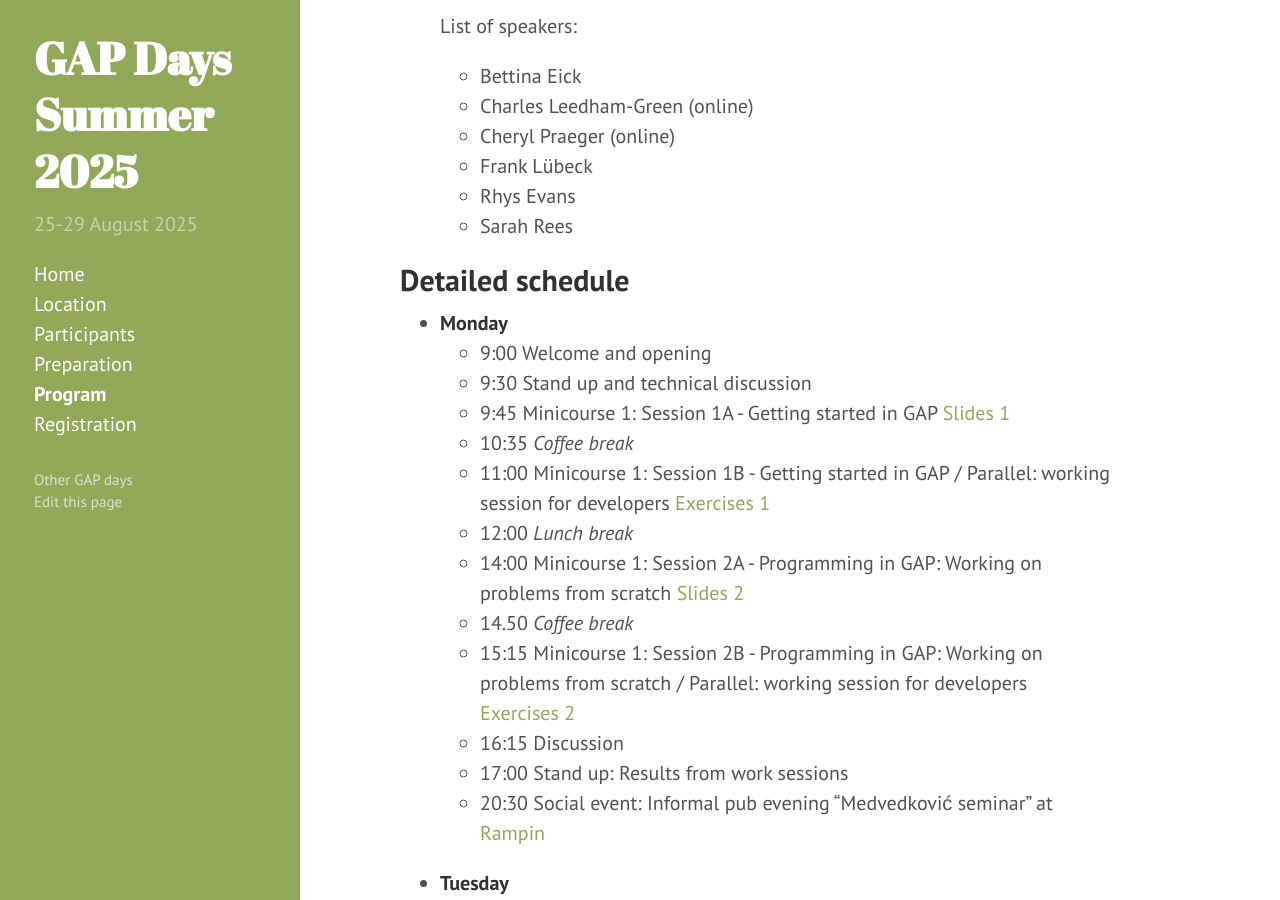
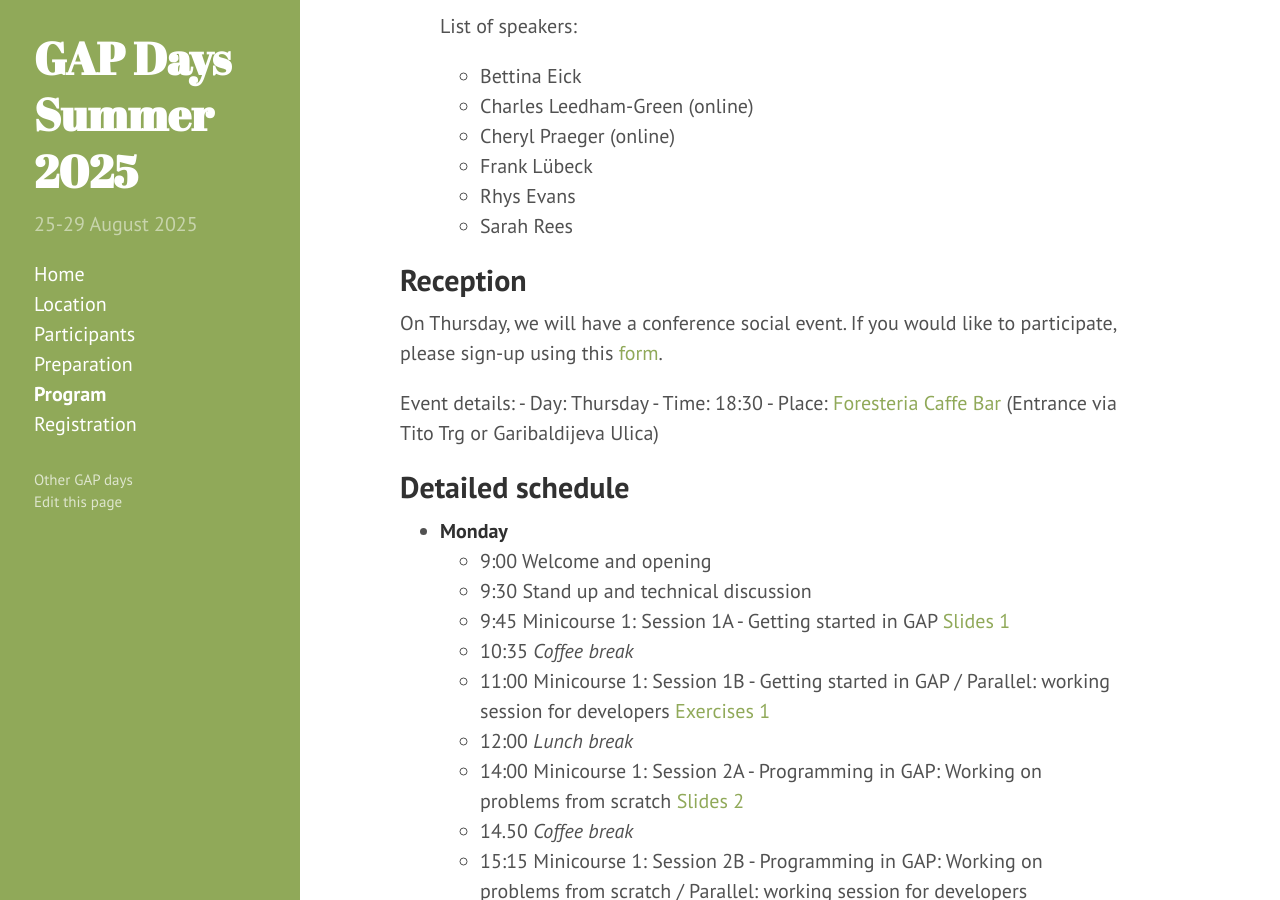
Before and after one commit to gapdays/gapdays2025-summer, a Jekyll site: the page built from program.md, in a window 1280 px wide and 900 px high, scrolled down 687 px. Built offline with Jekyll 4.4.1, drawn with Linux system fonts in a browser that asks for light colours.

Commit message:
Reception section added

```diff
--- a/program.md
+++ b/program.md
@@ -48,6 +48,14 @@ But we are looking for more talks, so please <a href="mailto:{{site.email}}">con
     - Rhys Evans
     - Sarah Rees
 
+## Reception
+
+On Thursday, we will have a conference social event. If you would like to participate, please sign-up using this <a href="https://docs.google.com/forms/d/e/1FAIpQLScZrrEhD4DBbUhxspG8PtFeDNDRxuscUccKy83moZ6zojkDhQ/viewform?usp=header">form</a>.
+
+Event details:
+    - Day: Thursday
+    - Time: 18:30
+    - Place: <a href="https://maps.app.goo.gl/vkn7Ht1bwQ2vpjAZ7">Foresteria Caffe Bar</a> (Entrance via Tito Trg or Garibaldijeva Ulica)
 
 ## Detailed schedule
 <!--
```
